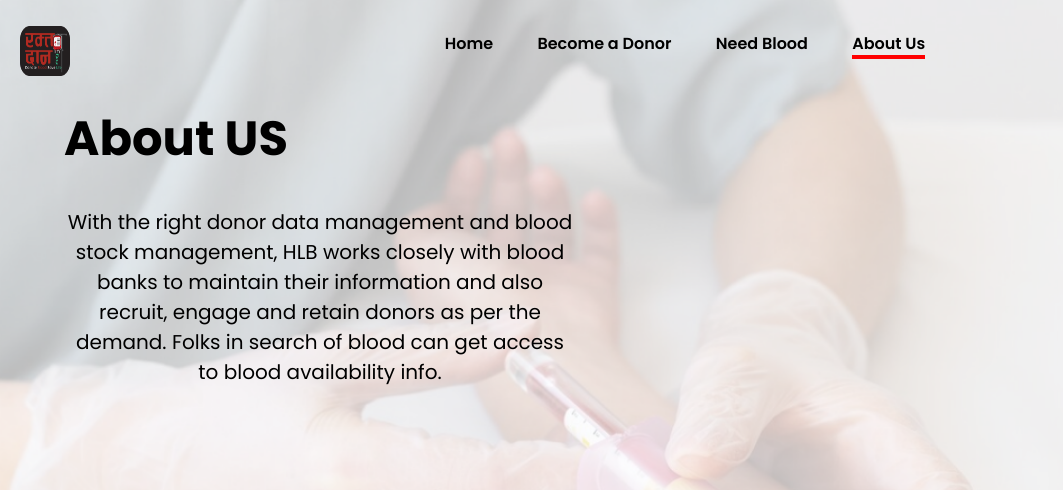
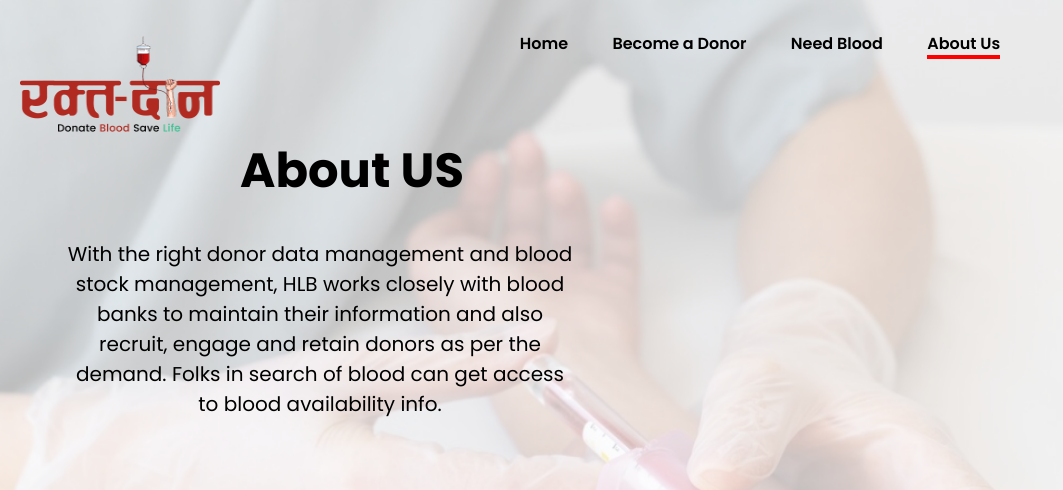
Before and after one commit to cosmos128/Online-Blood-Bank-System, a PHP site: page /about_us.html in a window 1280 px wide; the page is wider, and only the part inside the window is pictured. Shown: the top 490 px of that part, without its empty margins (0-1063 px from the left). Run offline with PHP 8.4, Linux system fonts and the light colour scheme; grey boxes are pictures that could not be loaded.

Commit message:
logoupdate

```diff
--- a/about_us.css
+++ b/about_us.css
@@ -26,11 +26,17 @@ body {
 
 .image {
   float: left;
+
 }
 
 .image img {
-  max-height: 50px; /* Adjust the height as needed */
-  padding: 10px 20px;
+  /* max-height: 200px; /* Adjust the height as needed */
+  /* max-width: 400px; */
+Width:200px;
+Height:100px;
+padding: 20px;
+
+
 }
 
 
@@ -69,7 +75,7 @@ body {
   width: 100%;
   height: 100%;
   margin-left: 5%;
-  margin-top: 2%;
+  margin-top: 5%;
   /* margin-right: 17%; */
 }
 
--- a/about_us.html
+++ b/about_us.html
@@ -13,10 +13,11 @@
 </head>
 
 <body>
+    <script src="about_us.js"></script>
     <div>
         <section class="photo">
             <div class="image">
-            <img src="raktadaan logo bg.png" height="50" width="50">
+                <img src="image.png" height="50" width="50">
             </div>
         </section>
         <ul id="navbar">
@@ -39,7 +40,7 @@
         </div>
         <div class="content2">
             <div class="box">
-                <img src="logo.png" >
+                <img src="logo.png">
                 <h4>Raktadaan Hotline</h4>
                 <p>
                     Contact Us<br>
--- /dev/null
+++ b/about_us.js
@@ -0,0 +1 @@
+console.log("inside console");
```
Also changed, not shown: image.png (added). Lines whose indentation alone changed are shown as unchanged.
